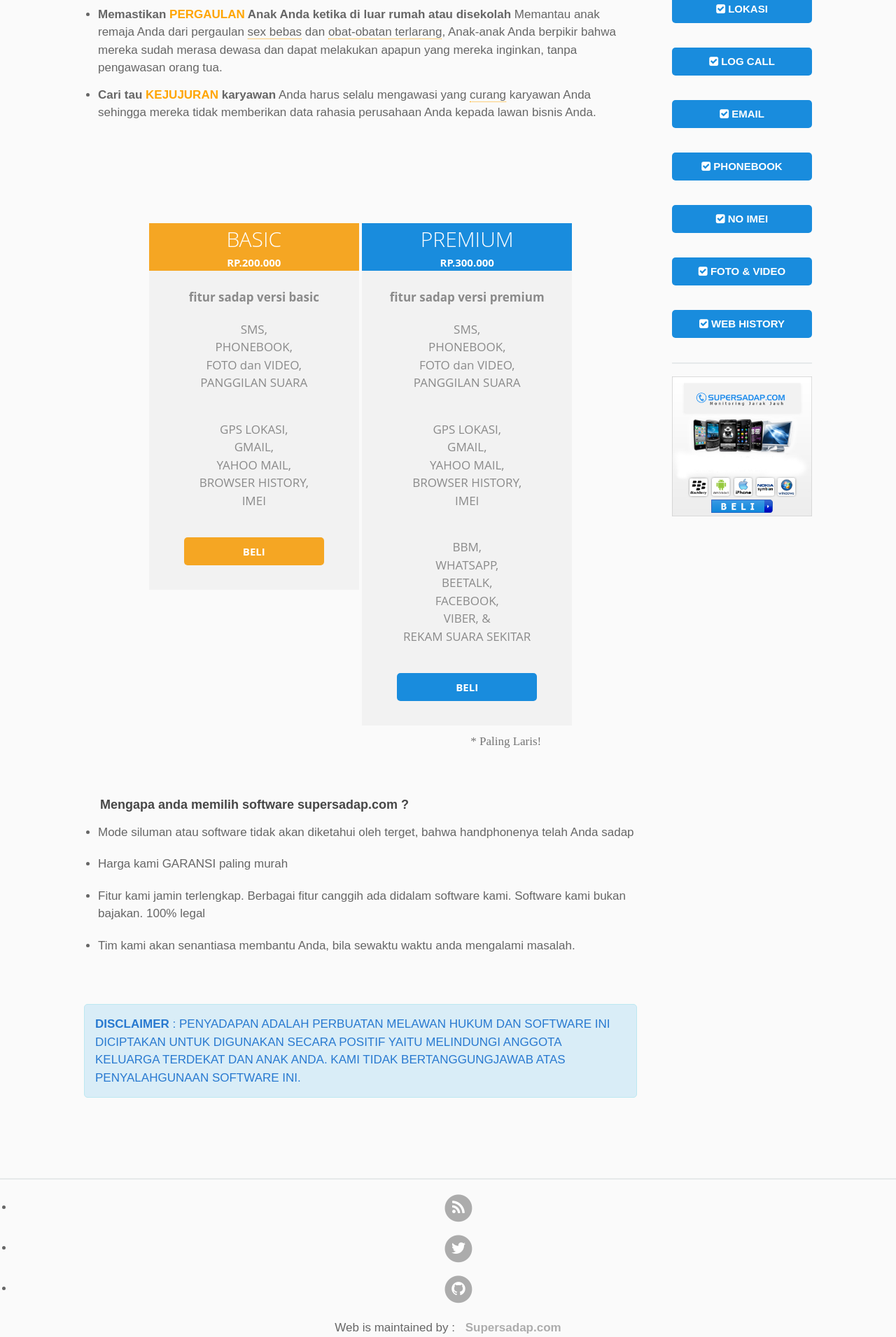
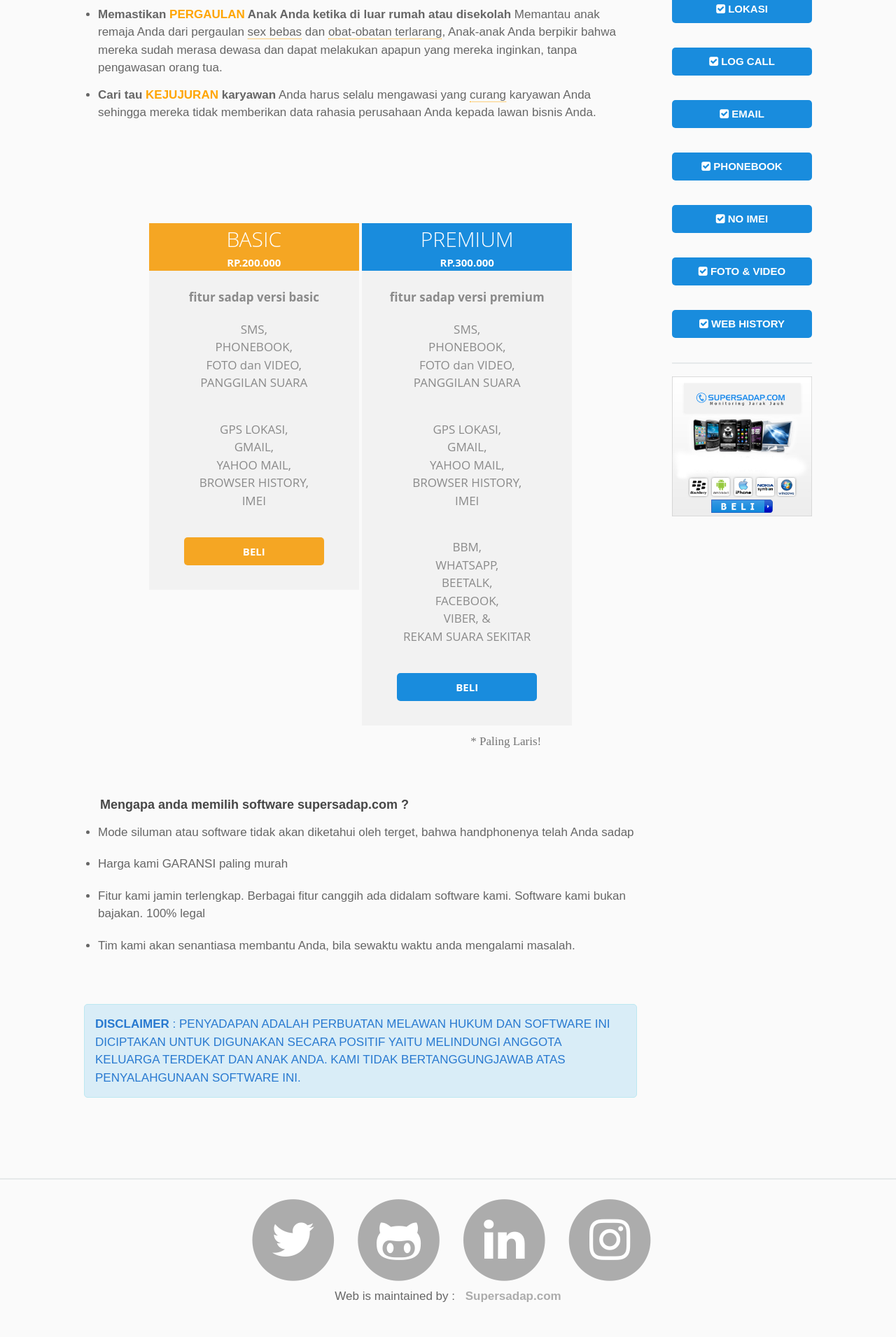
Before and after one commit to pietromenna/jekyll-architect-theme, a Jekyll site: the page built from index.html, in a window 1280 px wide. Shown: the part 787-2698 px from the top of the page at 70% size. Built offline with Jekyll 4.4.1, drawn with Linux system fonts in a browser that asks for light colours; nearby versions of some CDN libraries; Markdown is read by kramdown in place of the engine named in the settings; after the commit the page ends 2652 px from its top, so only the background shows below that.

Commit message:
Update default.html

```diff
--- a/_layouts/default.html
+++ b/_layouts/default.html
@@ -90,37 +90,40 @@ layout: compress
 
     <footer>
       <hr>
-<ul id="list-inline text-center">
-                    <li>
-                        <a href="#">
-                            <span class="fa-stack fa-lg">
-                                <i class="fa fa-circle fa-stack-2x"></i>
-                                <i class="fa fa-rss fa-stack-1x fa-inverse"></i>
-                            </span>
-                        </a>
-                    </li>
-
-                    <li>
-                        <a href="#">
-                            <span class="fa-stack fa-lg">
+<div class="social-buttons">
+<span class="twitter-button">
+    <a href="https://twitter.com/joshfinnie">
+    <span class="fa-stack fa-4x">
         <i class="fa fa-circle fa-stack-2x"></i>
         <i class="fa fa-twitter fa-stack-1x fa-inverse"></i>
     </span>
     </a>
-                    </li>
-
-
-
-                    <li>
-                        <a href="#">
-                            <span class="fa-stack fa-lg">
+</span>
+<span class="github-button">
+    <a href="https://github.com/joshfinnie">
+    <span class="fa-stack fa-4x">
         <i class="fa fa-circle fa-stack-2x"></i>
-                                <i class="fa fa-github fa-stack-1x fa-inverse"></i>
+        <i class="fa fa-github-alt fa-stack-1x fa-inverse"></i>
     </span>
     </a>
-                    </li>
-
-                </ul>
+</span>
+<span class="linkedin-button">
+    <a href="https://linkedin.com/in/joshfinnie">
+    <span class="fa-stack fa-4x">
+        <i class="fa fa-circle fa-stack-2x"></i>
+        <i class="fa fa-linkedin fa-stack-1x fa-inverse"></i>
+    </span>
+    </a>
+</span>
+<span class="instagram-button">
+    <a href="https://instagram.com/joshfinnie">
+    <span class="fa-stack fa-4x">
+        <i class="fa fa-circle fa-stack-2x"></i>
+        <i class="fa fa-instagram fa-stack-1x fa-inverse"></i>
+    </span>
+    </a>
+</span>
+</div>
       <span class="credit">Web is maintained by : </span><a href="#">Supersadap.com</a>
     </footer>
   </body>
```
Lines whose indentation alone changed are shown as unchanged.
